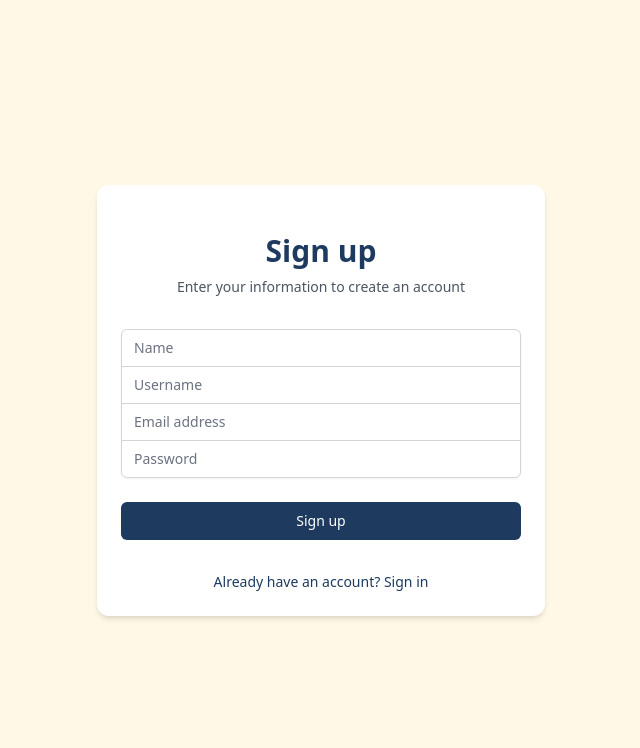
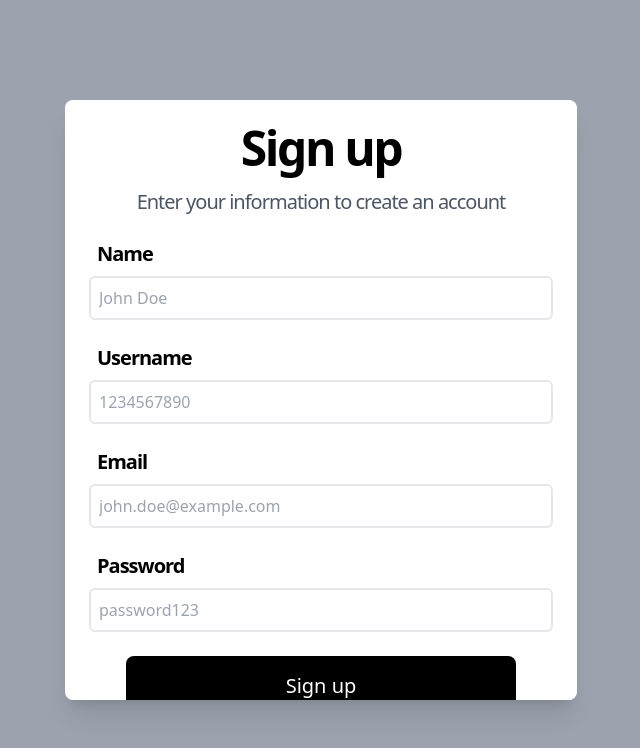
Before and after one commit to Pseudo-iitian/COSTOK_WEB, a React (Vite) app in the folder client/: page / in a window 1280 px wide. Shown: the top 748 px of the page, without its empty margins (319-959 px from the left). Built offline with nearby package versions, Linux system fonts and the light colour scheme.

Commit message:
changes the login and signup file

```diff
--- a/client/src/components/Signin.jsx
+++ b/client/src/components/Signin.jsx
@@ -1,27 +1,40 @@
 import { useState } from "react";
+import Button from "../ui/Button";
+import Header from "../ui/Header";
+import InputBox from "../ui/InputBox";
+import SubHeading from "../ui/SubHeading";
+import WarningBottom from "../ui/InputBox";
+import axios from "axios";
 import { useNavigate } from "react-router-dom";
-import axios from "axios";
 import { ClipLoader } from "react-spinners";
 
 export function Signin() {
   const navigate = useNavigate();
-  const [username, setUsername] = useState("");
-  const [password, setPassword] = useState("");
+  const [username, setUsername] = useState(""); // Username
+  const [password, setPassword] = useState(""); // Password
   const [loading, setLoading] = useState(false);
-  const [errorMessage, setErrorMessage] = useState("");
+  const [errorMessage, setErrorMessage] = useState(""); // For error handling
 
   const handleSignin = async () => {
     setLoading(true);
-    setErrorMessage("");
+    setErrorMessage(""); // Clear previous error
     try {
+      // Send username and password to the backend
       const response = await axios.post("http://localhost:3001/user/login", {
         username,
         password,
       });
 
+      // Assuming the response contains the token
       const { token } = response.data;
+
+      // Store the token in localStorage
       localStorage.setItem("token", token);
+
+      // Set the token in axios default headers for subsequent requests
       axios.defaults.headers["Authorization"] = `Bearer ${token}`;
+
+      // Redirect to the dashboard
       navigate("/dashboard");
     } catch (error) {
       console.error("Error during signin:", error);
@@ -32,74 +45,44 @@ export function Signin() {
   };
 
   return (
-    <div className="min-h-screen bg-saffron-50 flex items-center justify-center px-4 sm:px-6 lg:px-8">
-      <div className="max-w-md w-full space-y-8 bg-white p-6 rounded-xl shadow-md">
-        <div>
-          <h2 className="mt-6 text-center text-3xl font-extrabold text-krishna-blue-900">
-            Sign in
-          </h2>
-          <p className="mt-2 text-center text-sm text-gray-600">
-            Enter your credentials to access your account
-          </p>
-        </div>
-        <form className="mt-8 space-y-6" onSubmit={(e) => e.preventDefault()}>
-          <div className="rounded-md shadow-sm -space-y-px">
-            <div>
-              <label htmlFor="username" className="sr-only">
-                Username
-              </label>
-              <input
-                id="username"
-                name="username"
-                type="text"
-                required
-                className="appearance-none rounded-none relative block w-full px-3 py-2 border border-gray-300 placeholder-gray-500 text-gray-900 rounded-t-md focus:outline-none focus:ring-krishna-blue-500 focus:border-krishna-blue-500 focus:z-10 sm:text-sm"
-                placeholder="Username"
+    <div className="w-full h-screen flex items-center justify-center bg-gray-200 px-4 sm:px-8">
+      <div className="rounded-lg flex flex-col p-6 w-full max-w-md space-y-4 bg-white shadow-xl">
+        <Header label="Sign in" />
+        <SubHeading label="Enter your credentials to access your account" />
+
+        {/* Username input field */}
+        <InputBox
           onChange={(e) => setUsername(e.target.value)}
+          label="Username"
+          placeholder="Enter your username (e.g., phone number)"
         />
-            </div>
-            <div>
-              <label htmlFor="password" className="sr-only">
-                Password
-              </label>
-              <input
-                id="password"
-                name="password"
+
+        {/* Password input field */}
+        <InputBox
+          onChange={(e) => setPassword(e.target.value)}
+          label="Password"
+          placeholder="********"
           type="password"
-                autoComplete="current-password"
-                required
-                className="appearance-none rounded-none relative block w-full px-3 py-2 border border-gray-300 placeholder-gray-500 text-gray-900 rounded-b-md focus:outline-none focus:ring-krishna-blue-500 focus:border-krishna-blue-500 focus:z-10 sm:text-sm"
-                placeholder="Password"
-                onChange={(e) => setPassword(e.target.value)}
         />
-            </div>
-          </div>
 
+        {/* Error message */}
         {errorMessage && (
-            <div className="text-red-500 text-sm text-center">
-              {errorMessage}
-            </div>
+          <div className="text-red-500 text-sm">{errorMessage}</div>
         )}
 
-          <div>
-            <button
-              type="submit"
-              className="group relative w-full flex justify-center py-2 px-4 border border-transparent text-sm font-medium rounded-md text-white bg-krishna-blue-900 hover:bg-krishna-blue-800 focus:outline-none focus:ring-2 focus:ring-offset-2 focus:ring-krishna-blue-500"
+        {/* Submit Button */}
+        <Button
           onClick={handleSignin}
+          label={loading ? <ClipLoader size={20} color={"#fff"} /> : "Sign in"}
           disabled={loading}
-            >
-              {loading ? <ClipLoader size={20} color={"#fff"} /> : "Sign in"}
-            </button>
-          </div>
-        </form>
-        <div className="text-sm text-center">
-          <a
-            href="/signup"
-            className="font-medium text-krishna-blue-900 hover:text-krishna-blue-800"
-          >
-            Don't have an account? Sign up
-          </a>
-        </div>
+        />
+
+        {/* Warning for users who don't have an account */}
+        <WarningBottom
+          label="Don't have an account?"
+          buttonText="Sign up"
+          to="/signup"
+        />
       </div>
     </div>
   );
--- a/client/src/components/Signup.jsx
+++ b/client/src/components/Signup.jsx
@@ -1,27 +1,33 @@
 import { useState } from "react";
+import Button from "../ui/Button";
+import Header from "../ui/Header";
+import InputBox from "../ui/InputBox";
+import SubHeading from "../ui/SubHeading";
+import WarningBottom from "../ui/WarningBottom";
+import axios from "axios";
 import { useNavigate } from "react-router-dom";
-import axios from "axios";
 import { ClipLoader } from "react-spinners";
 
 export function Signup() {
   const navigate = useNavigate();
-  const [name, setName] = useState("");
-  const [username, setUsername] = useState("");
-  const [email, setEmail] = useState("");
-  const [password, setPassword] = useState("");
+  const [name, setName] = useState(""); // Only one name field now
+  const [username, setUsername] = useState(""); // Username input
+  const [email, setEmail] = useState(""); // Email input
+  const [password, setPassword] = useState(""); // Password input
   const [loading, setLoading] = useState(false);
 
+  // Signup function
   const handleSignup = async () => {
     setLoading(true);
     try {
       const response = await axios.post("http://localhost:3001/user/signup", {
-        name,
+        name, // Using 'name' instead of first and last name
         username,
         email,
         password,
       });
-      localStorage.setItem("token", response.data.token);
-      navigate("/dashboard");
+      localStorage.setItem("token", response.data.token); // Save token on successful signup
+      navigate("/dashboard"); // Redirect to dashboard
     } catch (error) {
       console.error("Error during signup:", error);
     } finally {
@@ -30,96 +36,57 @@ export function Signup() {
   };
 
   return (
-    <div className="min-h-screen bg-saffron-50 flex items-center justify-center px-4 sm:px-6 lg:px-8">
-      <div className="max-w-md w-full space-y-8 bg-white p-6 rounded-xl shadow-md">
-        <div>
-          <h2 className="mt-6 text-center text-3xl font-extrabold text-krishna-blue-900">
-            Sign up
-          </h2>
-          <p className="mt-2 text-center text-sm text-gray-600">
-            Enter your information to create an account
-          </p>
-        </div>
-        <form className="mt-8 space-y-6" onSubmit={(e) => e.preventDefault()}>
-          <div className="rounded-md shadow-sm -space-y-px">
-            <div>
-              <label htmlFor="name" className="sr-only">
-                Name
-              </label>
-              <input
-                id="name"
-                name="name"
+    <div className="w-screen h-screen flex items-center justify-center bg-gray-400 relative">
+      <div className="rounded-lg flex flex-col items-center my-14 mx-6 sm:mx-10 sm:m-2 p-6 bg-white shadow-xl w-full max-w-lg gap-4 h-full sm:h-[75%] overflow-y-auto">
+        <Header label="Sign up" />
+        <SubHeading label="Enter your information to create an account" />
+
+        {/* Name input */}
+        <InputBox
+          onChange={(e) => setName(e.target.value)}
+          label="Name"
+          placeholder="John Doe"
           type="text"
-                required
-                className="appearance-none rounded-none relative block w-full px-3 py-2 border border-gray-300 placeholder-gray-500 text-gray-900 rounded-t-md focus:outline-none focus:ring-krishna-blue-500 focus:border-krishna-blue-500 focus:z-10 sm:text-sm"
-                placeholder="Name"
-                onChange={(e) => setName(e.target.value)}
         />
-            </div>
-            <div>
-              <label htmlFor="username" className="sr-only">
-                Username
-              </label>
-              <input
-                id="username"
-                name="username"
+
+        {/* Username input */}
+        <InputBox
+          onChange={(e) => setUsername(e.target.value)}
+          label="Username"
+          placeholder="1234567890"
           type="text"
-                required
-                className="appearance-none rounded-none relative block w-full px-3 py-2 border border-gray-300 placeholder-gray-500 text-gray-900 focus:outline-none focus:ring-krishna-blue-500 focus:border-krishna-blue-500 focus:z-10 sm:text-sm"
-                placeholder="Username"
-                onChange={(e) => setUsername(e.target.value)}
         />
-            </div>
-            <div>
-              <label htmlFor="email-address" className="sr-only">
-                Email address
-              </label>
-              <input
-                id="email-address"
-                name="email"
-                type="email"
-                autoComplete="email"
-                required
-                className="appearance-none rounded-none relative block w-full px-3 py-2 border border-gray-300 placeholder-gray-500 text-gray-900 focus:outline-none focus:ring-krishna-blue-500 focus:border-krishna-blue-500 focus:z-10 sm:text-sm"
-                placeholder="Email address"
+
+        {/* Email input */}
+        <InputBox
           onChange={(e) => setEmail(e.target.value)}
+          label="Email"
+          placeholder="john.doe@example.com"
+          type="email" // Email input type
         />
-            </div>
-            <div>
-              <label htmlFor="password" className="sr-only">
-                Password
-              </label>
-              <input
-                id="password"
-                name="password"
-                type="password"
-                autoComplete="current-password"
-                required
-                className="appearance-none rounded-none relative block w-full px-3 py-2 border border-gray-300 placeholder-gray-500 text-gray-900 rounded-b-md focus:outline-none focus:ring-krishna-blue-500 focus:border-krishna-blue-500 focus:z-10 sm:text-sm"
-                placeholder="Password"
+
+        {/* Password input */}
+        <InputBox
           onChange={(e) => setPassword(e.target.value)}
+          label="Password"
+          placeholder="password123"
+          type="password" // Password input type
         />
-            </div>
-          </div>
 
-          <div>
-            <button
-              type="submit"
-              className="group relative w-full flex justify-center py-2 px-4 border border-transparent text-sm font-medium rounded-md text-white bg-krishna-blue-900 hover:bg-krishna-blue-800 focus:outline-none focus:ring-2 focus:ring-offset-2 focus:ring-krishna-blue-500"
+        {/* Sign up button */}
+        <Button
           onClick={handleSignup}
+          label={loading ? <ClipLoader size={20} color={"#fff"} /> : "Sign up"}
           disabled={loading}
-            >
-              {loading ? <ClipLoader size={20} color={"#fff"} /> : "Sign up"}
-            </button>
-          </div>
-        </form>
-        <div className="text-sm text-center">
-          <a
-            href="/signin"
-            className="font-medium text-krishna-blue-900 hover:text-krishna-blue-800"
-          >
-            Already have an account? Sign in
-          </a>
+        />
+
+        <div className="mt-auto">
+          {/* Warning bottom, link to sign in page */}
+          <WarningBottom
+            label="Already have an account?"
+            buttonText="Sign in"
+            to="/signin"
+          />
         </div>
       </div>
     </div>
```
Lines whose indentation alone changed are shown as unchanged.
